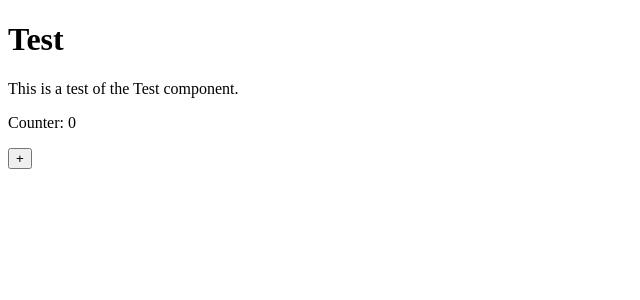
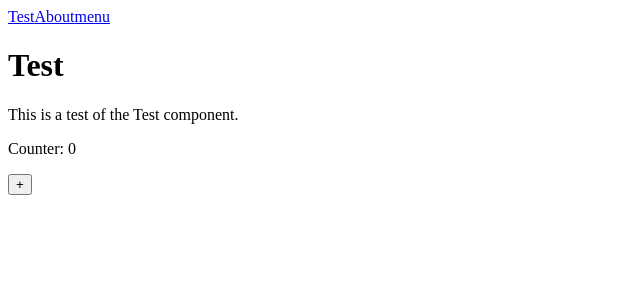
Before and after one commit to Kybbe/fire-turtles, a React (Create React App) app: page / in a window 1280 px wide. Shown: the top 300 px of the page, without its empty margins (0-640 px from the left). Built offline with nearby package versions, Linux system fonts and the light colour scheme.

Commit message:
components/Navbar

```diff
--- a/src/App.js
+++ b/src/App.js
@@ -1,6 +1,7 @@
 import './App.css';
 import { Route, Routes } from 'react-router-dom';
 
+import Navbar from './components/Navbar';
 import Menu from './views/Menu';
 import Test from './views/Test';
 import AboutUs from './views/AboutUs';
@@ -8,6 +9,7 @@
 function App() {
   return (
     <div className="App">
+      <Navbar />
       <Routes>
         <Route path="/" element={<Test />} />
         <Route path='/about' element={<AboutUs />} />
--- /dev/null
+++ b/src/components/Navbar.js
@@ -0,0 +1,16 @@
+import { NavLink } from 'react-router-dom';
+
+function Navbar() {
+    return (
+
+        <nav>
+            <NavLink to="/">Test</NavLink>
+            <NavLink to="/about">About</NavLink>
+            <NavLink to="/menu">menu</NavLink>
+
+        </nav>
+
+    )
+}
+
+export default Navbar;
```
